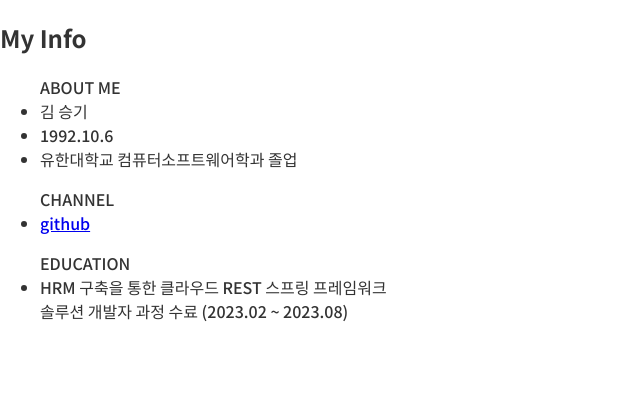
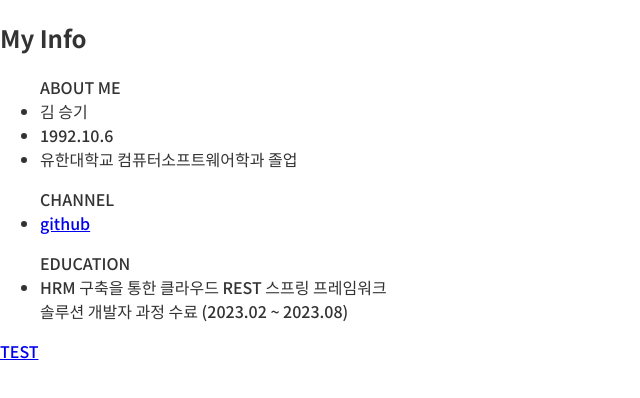
Before and after one commit to Seungkizz/Seungkizz.github.io, a plain HTML site: page index.html in a window 1280 px wide. Shown: the full height of the page, 0-640 px from the left. Drawn offline with Linux system fonts and the light colour scheme.

Commit message:
Update index.html

```diff
--- a/index.html
+++ b/index.html
@@ -30,6 +30,7 @@
                 </li>
             </ul>
         </div>
+        <a href="https://seungkizz.github.io/react_todo_list/" target="_blank" class="btn_goto">TEST</a>
     </div>
 </body>
 
```
